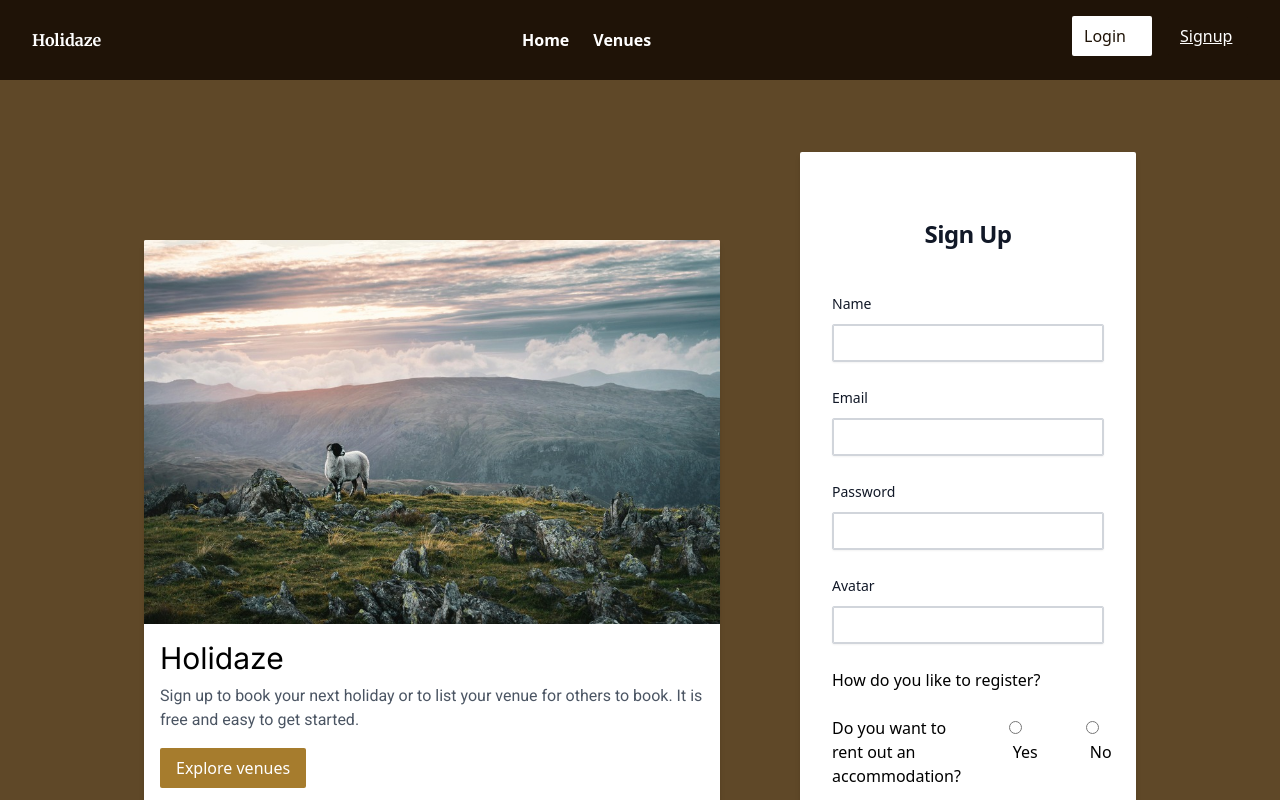
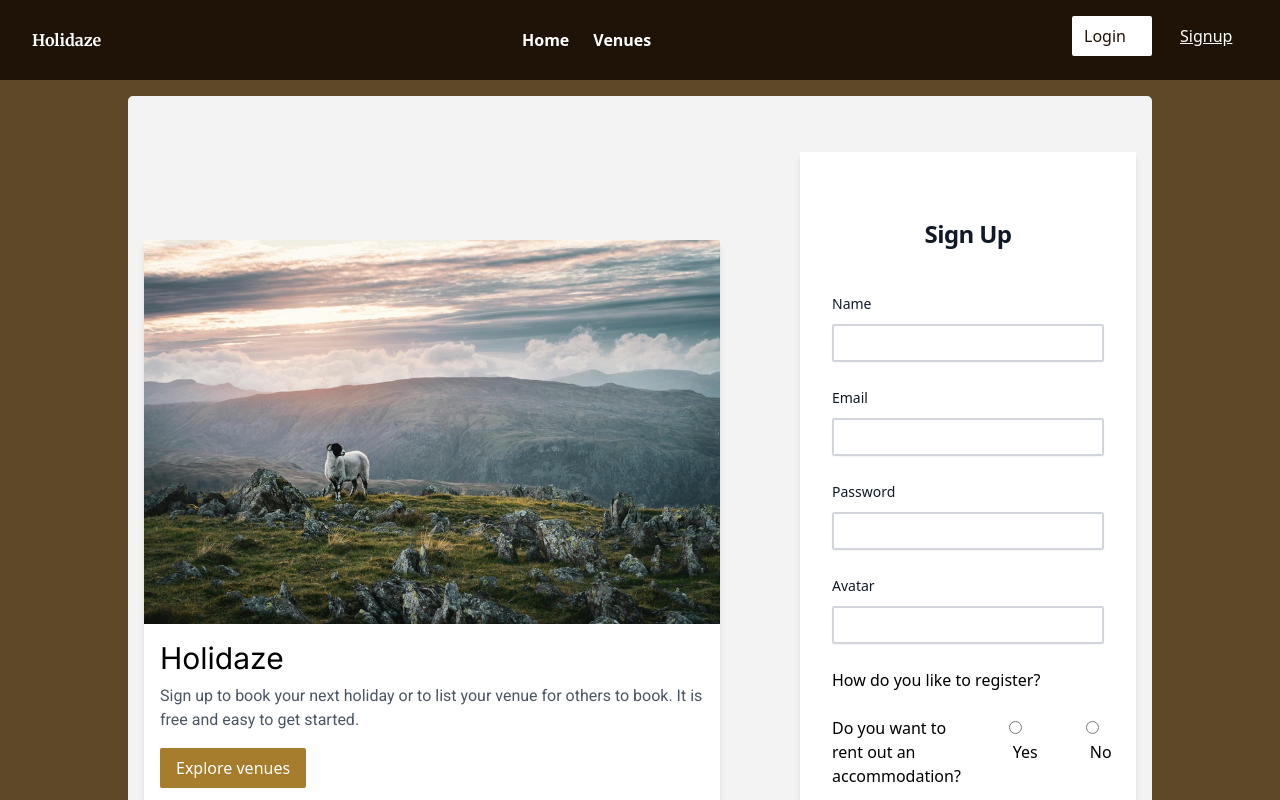
Before and after one commit to Psijii/noroff_ca_spring24, a React (Vite) app: page /signUp in a window 1280 px wide. Shown: the top 800 px of the page. Built offline with nearby package versions, Linux system fonts and the light colour scheme.

Commit message:
fixing minor UI issues

```diff
--- a/package.json
+++ b/package.json
@@ -19,7 +19,7 @@
     "react-datepicker": "^4.18.0",
     "react-dom": "^18.2.0",
     "react-hook-form": "^7.45.4",
-    "react-icons": "^4.10.1",
+    "react-icons": "^4.12.0",
     "react-responsive-carousel": "^3.2.23",
     "react-router-dom": "^6.15.0",
     "react-spinners": "^0.13.8",
--- a/src/App.jsx
+++ b/src/App.jsx
@@ -11,11 +11,11 @@ import { Route, Routes } from "react-router-dom";
 
 import HomePage from "./pages/home";
 import SignUpPage from "./pages/signUp";
-import LoginPage from "./pages/logIn";
+import LoginPage from "./pages/logIn/Index";
 import VenuesPage from "./pages/venues";
 import SpecificVenue from "./pages/specificVenue";
 import ProfilePage from "./pages/profile";
-import ErrorPage from "./pages/notFoundPage";
+import ErrorPage from "./pages/notFoundPage/Index";
 import HostSpecificVenue from "./pages/venueCreatedByHost";
 
 // Layout
--- a/src/index.css
+++ b/src/index.css
@@ -8,10 +8,16 @@ body {
   background-color: #5F4828;
 }
 
+.container {
+  background-color: #f3f3f3;
+  border-radius: 5px;
+}
+
 .cardContainer {
   display: grid;
   grid-template-columns: repeat(1, minmax(0, 1fr));
   row-gap: 40px;
+  background-color: #f3f3f3;
 }
 
 @media (min-width: 768px) {
--- a/src/pages/home/index.jsx
+++ b/src/pages/home/index.jsx
@@ -1,4 +1,4 @@
-import HeroBanner from "./banner";
+import HeroBanner from "./banner/Index";
 import AllVenues from "../venues/AllVenues";
 
 const HomePage = () => {
--- a/src/pages/profile/displayUserProfile/index.jsx
+++ b/src/pages/profile/displayUserProfile/index.jsx
@@ -24,7 +24,7 @@
 import PropTypes from "prop-types";
 import AvatarModal from "../avatar/AvatarModal";
 import { useState } from "react";
-import BookingVenueCard from "../userBookings";
+import BookingVenueCard from "../userBookings/Index";
 import UserVenues from "../userVenues";
 import CreateVenueForm from "../createVenue/CreateVenueForm";
 import noAvatarImage from "/src/assets/images/no-avatar.png";
--- a/src/pages/profile/index.jsx
+++ b/src/pages/profile/index.jsx
@@ -1,6 +1,6 @@
 import useSingleProfile from "../../hooks/useSingleProfile";
 import retrieveProfileName from "../../helper/retrieveProfileName";
-import DisplayProfile from "./displayUserProfile";
+import DisplayProfile from "./displayUserProfile/Index.jsx";
 import LoadingIndicator from "../../components/ui/LoadingInd.jsx";
 import ErrorMessage from "../../components/ui/ErrorMsg.jsx";
 
--- a/src/pages/profile/userVenues/index.jsx
+++ b/src/pages/profile/userVenues/index.jsx
@@ -1,4 +1,4 @@
-import VenueCardCreatedByHost from "../usersVenue/index.jsx";
+import VenueCardCreatedByHost from "../usersVenue/Index.jsx";
 import { useVenues } from "../../../context/useVenues";
 
 export default function UserVenues() {
--- a/src/pages/profile/usersVenue/index.jsx
+++ b/src/pages/profile/usersVenue/index.jsx
@@ -1,6 +1,6 @@
 /*eslint-disable react/prop-types*/
 
-import { FaMapMarkerAlt, FaCalendar } from "react-icons/fa";
+import { FaMapMarkerAlt, FaCalendar, FaMoneyBill } from "react-icons/fa";
 import { BsPeopleFill } from "react-icons/bs";
 import { RiMoneyPoundCircleFill } from "react-icons/ri";
 import { Link } from "react-router-dom";
@@ -44,7 +44,7 @@ function VenueCardCreatedByHost({ userVenue }) {
           <BsPeopleFill /> {maxGuests}
         </div>
         <div className="flex items-center gap-4 text-sm mb-2 text-gray-600">
-          <RiMoneyPoundCircleFill />
+          <FaMoneyBill />
           {price}
         </div>
         <div className="flex items-center gap-4 text-sm mb-2 text-gray-600">
--- a/src/pages/specificVenue/bookingVenue/BookingForm.jsx
+++ b/src/pages/specificVenue/bookingVenue/BookingForm.jsx
@@ -206,7 +206,7 @@ const BookingForm = ({ price, maxGuests }) => {
         </div>
         <div className="mb-4">
           <p className="text-gray-700 font-bold">
-            Total amount: ${totalAmount}
+            Total amount: NOK {totalAmount}
           </p>
         </div>
         <div className="text-center">
```
Also changed, not shown: 6 other files (tests, documents, lock files or other folders).
